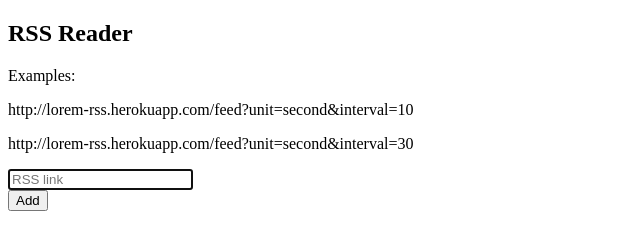
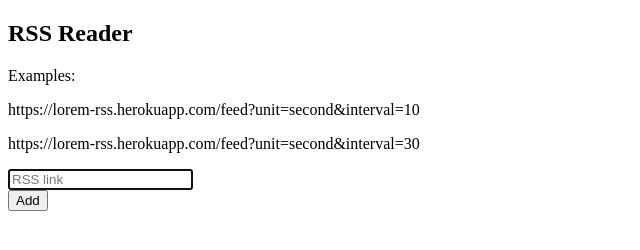
Before and after one commit to ArtemChizhevskikh/frontend-project-lvl3, a website: page template.html in a window 1280 px wide. Shown: the full height of the page, 0-640 px from the left. Drawn offline with Linux system fonts and the light colour scheme.

Commit message:
refactor

```diff
--- a/template.html
+++ b/template.html
@@ -13,8 +13,8 @@
             <div class="col-md-10 col-lg-8 mx-auto text-white">
               <h1 class="display-3">RSS Reader</h1>
               <p class="text-muted my-0">Examples:</p>
-              <p class="text-muted my-0">http://lorem-rss.herokuapp.com/feed?unit=second&interval=10</p>
-              <p class="text-muted mt-0 mb-2">http://lorem-rss.herokuapp.com/feed?unit=second&interval=30</p>
+              <p class="text-muted my-0">https://lorem-rss.herokuapp.com/feed?unit=second&interval=10</p>
+              <p class="text-muted mt-0 mb-2">https://lorem-rss.herokuapp.com/feed?unit=second&interval=30</p>
               <form action="" class="rss-form">
                 <div class="form-row">
                   <div class="col">
```
